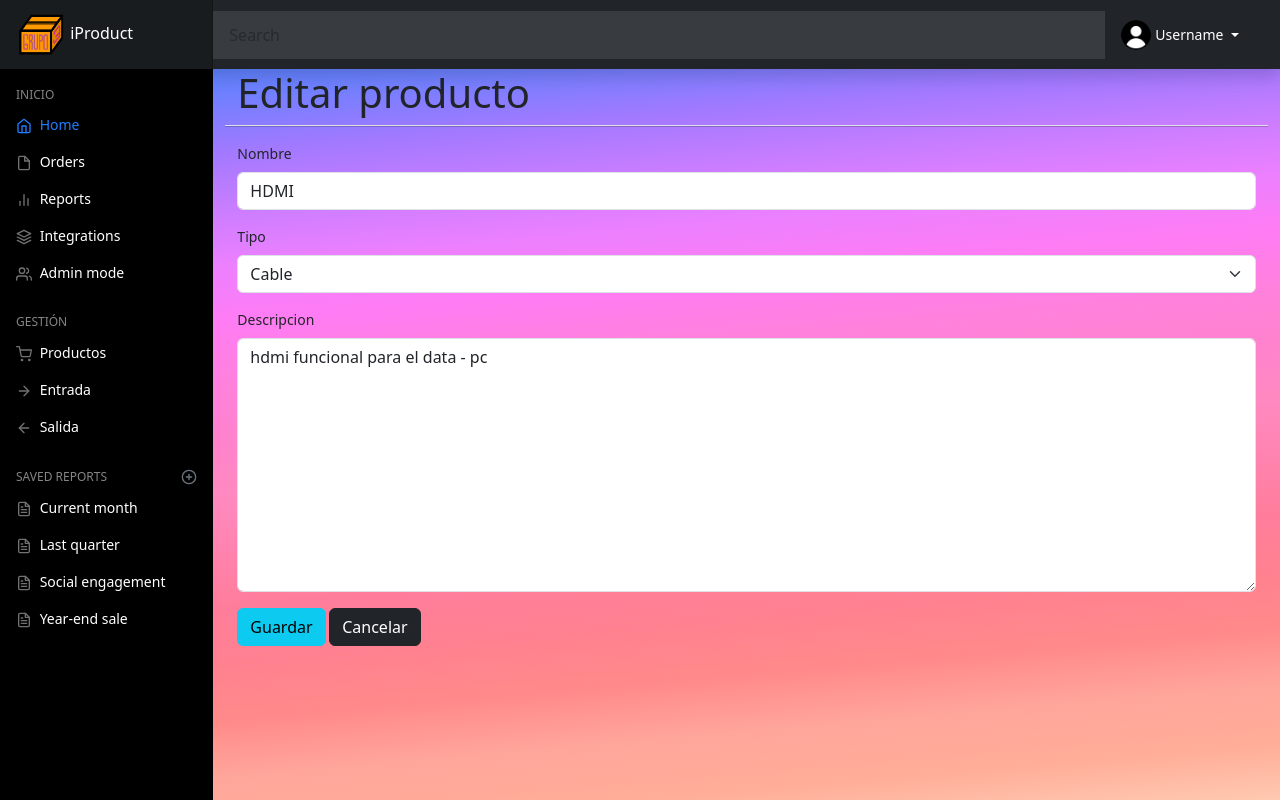
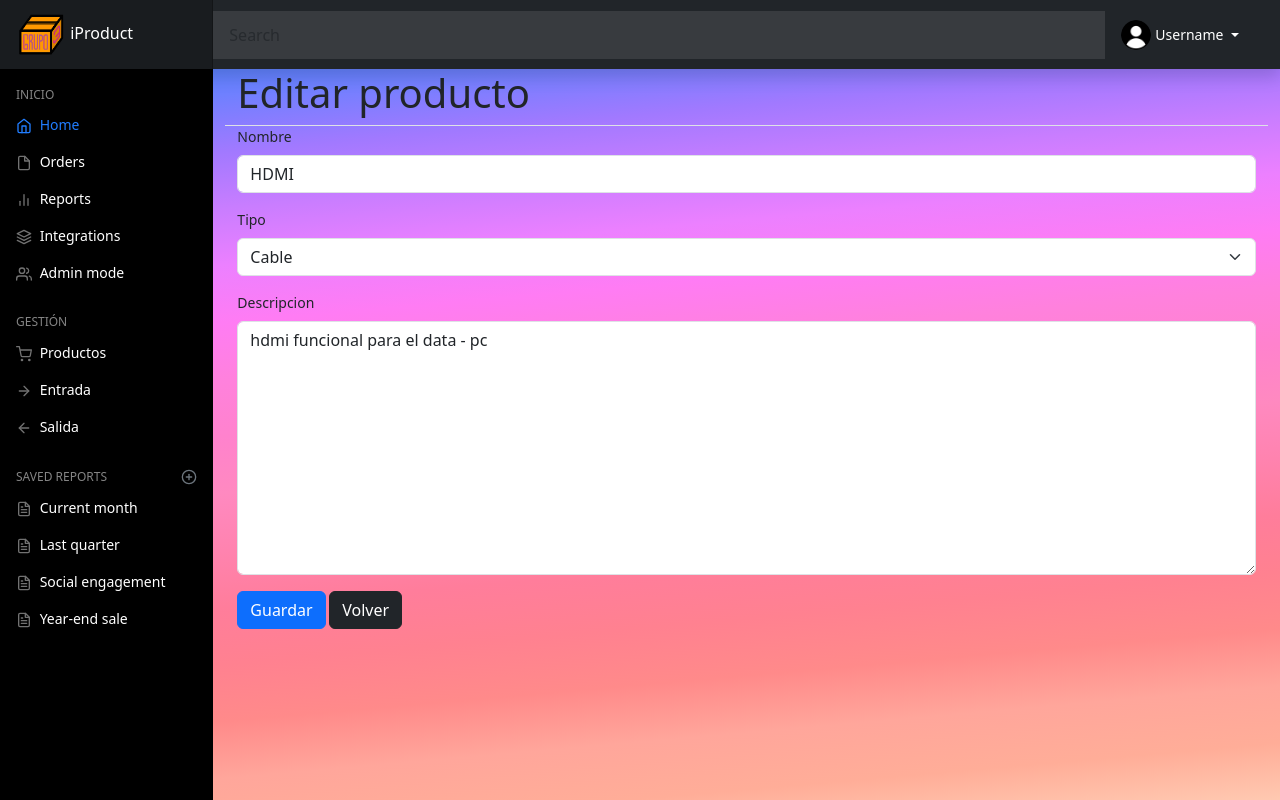
Before and after one commit to Sekhrita/inventory_web, a Django app: page /edit_product/3/ in a window 1280 px wide. Run offline with Django 4.2, Linux system fonts and the light colour scheme; a user stored in the database is signed in; data comes from the database, SQL or seed files in the repository; some libraries are stand-ins or nearby versions.

Commit message:
incorporación de las funciones del, edit y add product

```diff
--- a/main/templates/main/product/del_product.html
+++ b/main/templates/main/product/del_product.html
@@ -21,6 +21,7 @@
             {{ formulario }}
             <a class="btn btn-secondary btn-sm" href="{% url 'product_list' %}">Cancelar</a>
             <input class="btn btn-danger btn-sm" type="submit" value="Confirmar">
+            <script>alert("Cuidado: Está eliminado un objeto");</script>
         </form>
     </div>
 {% endblock %}
--- a/main/templates/main/product/edit_product.html
+++ b/main/templates/main/product/edit_product.html
@@ -15,12 +15,16 @@
     </div>
 
     <div class="row">
-        <hr>
-        <form>
-            {% csrf_token %}
-            {% bootstrap_form formulario %}
-                <input class="btn btn-info" type="submit" value="Guardar">
-                <a href="/product"><button type="button" class="btn btn-dark"> Cancelar</button></a>
-        </form>
+        <div class="col">
+            {% bootstrap_messages %}
+            <form method="POST">
+                {% csrf_token %}
+                {% bootstrap_form formulario %}
+                {% buttons %}
+                    <button class="btn btn-primary" type="submit">Guardar</button>
+                    <a href="/product"><button type="button" class="btn btn-dark"> Volver</button></a>
+                {% endbuttons %}
+            </form>
+        </div>
     </div>
 {% endblock %}
--- a/main/views.py
+++ b/main/views.py
@@ -37,16 +37,14 @@ def edit_product(request, pk):
         productos_form = ProductForm(request.POST, instance=productos)
         if productos_form.is_valid():
             productos_form.save()
-            messages.success(request, 'Editado')
-            return redirect('/product')
+            messages.success(request, 'Cambios guardados')
+            #return redirect('/product')
         else:
-            messages.error('Error al editar')
+            messages.error('Error al realizar los cambios')
     else:
         productos_form = ProductForm(instance=productos)
-    context = {
-        'formulario': productos_form,
-    }
-    return render(request, 'main/product/edit_product.html', context)
+
+    return render(request, 'main/product/edit_product.html', {'formulario':productos_form})
 
 
 @login_required
@@ -54,7 +52,6 @@ def del_product(request, pk):
     productos = Producto.objects.get(id=pk)
     if request.method == 'POST':
         productos.delete()
-        messages.success(request, 'Eliminado')
         return redirect('/product')
 
     return render(request, 'main/product/del_product.html', {'productos': productos})
```
